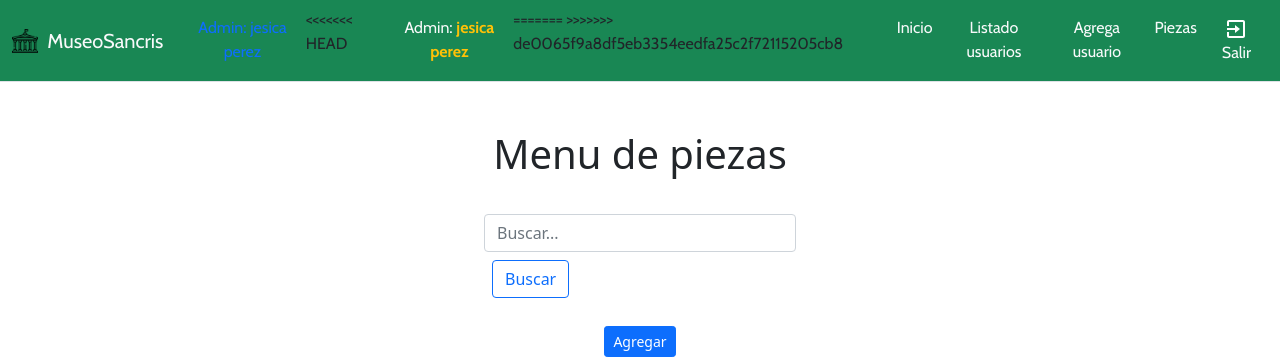
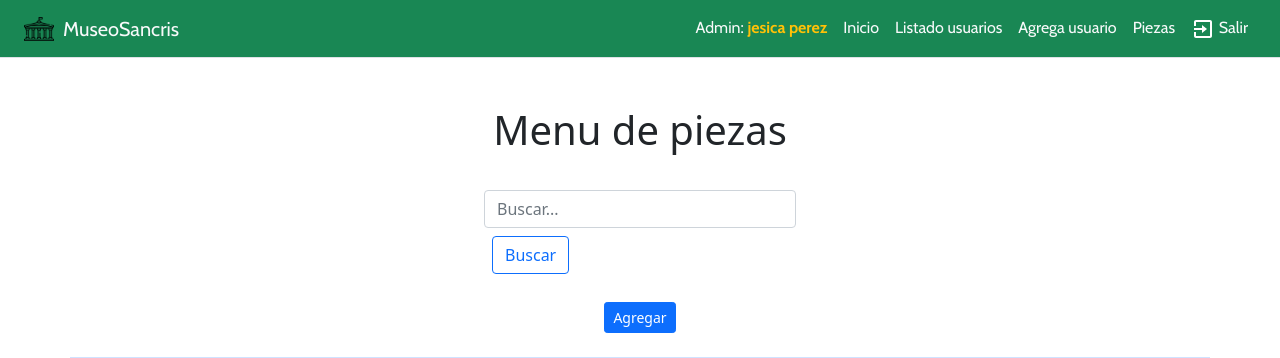
Before and after one commit to ianucraniano/Proyecto2023, a PHP site: page /menupiezas.php in a window 1280 px wide. Shown: the top 358 px of the page. Run offline with PHP 8.4, Linux system fonts and the light colour scheme; a user stored in the database is signed in; data comes from the database, SQL or seed files in the repository; some web fonts are replaced.

Commit message:
algunos cambios 13/06

```diff
--- a/form_agregar.php
+++ b/form_agregar.php
@@ -14,8 +14,8 @@ session_start();
     <link rel="stylesheet" href="./CSS/nav.css">
     <title>Document</title>
 
-    <!-- <link href="https://cdn.jsdelivr.net/npm/bootstrap@5.3.2/dist/css/bootstrap.min.css" rel="stylesheet" integrity="sha384-T3c6CoIi6uLrA9TneNEoa7RxnatzjcDSCmG1MXxSR1GAsXEV/Dwwykc2MPK8M2HN" crossorigin="anonymous">
-    <link rel="stylesheet" href="./bootstrap/css/bootstrap.min.css"> -->
+     <link href="https://cdn.jsdelivr.net/npm/bootstrap@5.3.2/dist/css/bootstrap.min.css" rel="stylesheet" integrity="sha384-T3c6CoIi6uLrA9TneNEoa7RxnatzjcDSCmG1MXxSR1GAsXEV/Dwwykc2MPK8M2HN" crossorigin="anonymous">
+    <link rel="stylesheet" href="./bootstrap/css/bootstrap.min.css">
    <link rel="stylesheet" href="bootstrap/css/bootstrap.min.css">
 </head>
 <body>
--- a/form_agregarp.php
+++ b/form_agregarp.php
@@ -14,8 +14,8 @@ session_start();
     <link rel="stylesheet" href="./CSS/nav.css">
     <title>Document</title>
 
-    <!-- <link href="https://cdn.jsdelivr.net/npm/bootstrap@5.3.2/dist/css/bootstrap.min.css" rel="stylesheet" integrity="sha384-T3c6CoIi6uLrA9TneNEoa7RxnatzjcDSCmG1MXxSR1GAsXEV/Dwwykc2MPK8M2HN" crossorigin="anonymous">
-    <link rel="stylesheet" href="./bootstrap/css/bootstrap.min.css"> -->
+    <link href="https://cdn.jsdelivr.net/npm/bootstrap@5.3.2/dist/css/bootstrap.min.css" rel="stylesheet" integrity="sha384-T3c6CoIi6uLrA9TneNEoa7RxnatzjcDSCmG1MXxSR1GAsXEV/Dwwykc2MPK8M2HN" crossorigin="anonymous">
+    <link rel="stylesheet" href="./bootstrap/css/bootstrap.min.css">
    <link rel="stylesheet" href="bootstrap/css/bootstrap.min.css">
 </head>
 <body>
--- a/form_editar.php
+++ b/form_editar.php
@@ -39,7 +39,7 @@ $fila=mysqli_fetch_assoc($result);
     <meta name="viewport" content="width=device-width, initial-scale=1.0">
     <title>Document</title>
 
-    <!-- <link href="https://cdn.jsdelivr.net/npm/bootstrap@5.3.2/dist/css/bootstrap.min.css" rel="stylesheet" integrity="sha384-T3c6CoIi6uLrA9TneNEoa7RxnatzjcDSCmG1MXxSR1GAsXEV/Dwwykc2MPK8M2HN" crossorigin="anonymous"> -->
+     <link href="https://cdn.jsdelivr.net/npm/bootstrap@5.3.2/dist/css/bootstrap.min.css" rel="stylesheet" integrity="sha384-T3c6CoIi6uLrA9TneNEoa7RxnatzjcDSCmG1MXxSR1GAsXEV/Dwwykc2MPK8M2HN" crossorigin="anonymous">
     <link rel="stylesheet" href="./bootstrap/css/bootstrap.min.css">
 
 </head>
--- a/form_editarp.php
+++ b/form_editarp.php
@@ -49,7 +49,7 @@ $fila=mysqli_fetch_assoc($result);
     <meta name="viewport" content="width=device-width, initial-scale=1.0">
     <title>Document</title>
 
-    <!-- <link href="https://cdn.jsdelivr.net/npm/bootstrap@5.3.2/dist/css/bootstrap.min.css" rel="stylesheet" integrity="sha384-T3c6CoIi6uLrA9TneNEoa7RxnatzjcDSCmG1MXxSR1GAsXEV/Dwwykc2MPK8M2HN" crossorigin="anonymous"> -->
+     <link href="https://cdn.jsdelivr.net/npm/bootstrap@5.3.2/dist/css/bootstrap.min.css" rel="stylesheet" integrity="sha384-T3c6CoIi6uLrA9TneNEoa7RxnatzjcDSCmG1MXxSR1GAsXEV/Dwwykc2MPK8M2HN" crossorigin="anonymous">
     <link rel="stylesheet" href="./bootstrap/css/bootstrap.min.css">
 
 </head>
--- a/form_eliminar.php
+++ b/form_eliminar.php
@@ -23,7 +23,7 @@ require_once "conexion.php";
     <meta name="viewport" content="width=device-width, initial-scale=1.0">
     <title>Document</title>
 
-    <!-- <link href="https://cdn.jsdelivr.net/npm/bootstrap@5.3.2/dist/css/bootstrap.min.css" rel="stylesheet" integrity="sha384-T3c6CoIi6uLrA9TneNEoa7RxnatzjcDSCmG1MXxSR1GAsXEV/Dwwykc2MPK8M2HN" crossorigin="anonymous"> -->
+    <link href="https://cdn.jsdelivr.net/npm/bootstrap@5.3.2/dist/css/bootstrap.min.css" rel="stylesheet" integrity="sha384-T3c6CoIi6uLrA9TneNEoa7RxnatzjcDSCmG1MXxSR1GAsXEV/Dwwykc2MPK8M2HN" crossorigin="anonymous">
     <link rel="stylesheet" href="./bootstrap/css/bootstrap.min.css">
 
 </head>
--- a/form_eliminarp.php
+++ b/form_eliminarp.php
@@ -27,7 +27,7 @@ $fila=mysqli_fetch_array($result);
     <meta name="viewport" content="width=device-width, initial-scale=1.0">
     <title>Document</title>
 
-    <!-- <link href="https://cdn.jsdelivr.net/npm/bootstrap@5.3.2/dist/css/bootstrap.min.css" rel="stylesheet" integrity="sha384-T3c6CoIi6uLrA9TneNEoa7RxnatzjcDSCmG1MXxSR1GAsXEV/Dwwykc2MPK8M2HN" crossorigin="anonymous"> -->
+  <link href="https://cdn.jsdelivr.net/npm/bootstrap@5.3.2/dist/css/bootstrap.min.css" rel="stylesheet" integrity="sha384-T3c6CoIi6uLrA9TneNEoa7RxnatzjcDSCmG1MXxSR1GAsXEV/Dwwykc2MPK8M2HN" crossorigin="anonymous">
     <link rel="stylesheet" href="./bootstrap/css/bootstrap.min.css">
 
 </head>
--- a/header.php
+++ b/header.php
@@ -5,7 +5,7 @@
     <meta charset="UTF-8">
     <meta name="viewport" content="width=device-width, initial-scale=1.0">
     <link href="https: //fonts.googleapis.com/css2? family= Roboto+Condensed:wght@700 & family= Roboto+Slab & display=swap" rel="stylesheet">
-    <!-- <link href="https://cdn.jsdelivr.net/npm/bootstrap@5.3.2/dist/css/bootstrap.min.css" rel="stylesheet" integrity="sha384-T3c6CoIi6uLrA9TneNEoa7RxnatzjcDSCmG1MXxSR1GAsXEV/Dwwykc2MPK8M2HN" crossorigin="anonymous">     -->
+    <link href="https://cdn.jsdelivr.net/npm/bootstrap@5.3.2/dist/css/bootstrap.min.css" rel="stylesheet" integrity="sha384-T3c6CoIi6uLrA9TneNEoa7RxnatzjcDSCmG1MXxSR1GAsXEV/Dwwykc2MPK8M2HN" crossorigin="anonymous">
     <link rel="stylesheet" href="./bootstrap/css/bootstrap.min.css">
     <link href='https://unpkg.com/boxicons@2.1.4/css/boxicons.min.css' rel='stylesheet'>
     <link rel="preconnect" href="https://fonts.googleapis.com">
@@ -109,19 +109,16 @@ transition: .5s all;
           ?>
           <ul class="navbar-nav ms-auto">
 
-          <li class="nav-item">
-          <a class="nav-link" href="pagAdmin.php"> <?php echo "Admin: ". $_SESSION['nombreadmin'], " ", $_SESSION['apellidoadmin'] ?></a>
-        </li>
 
 
-<<<<<<< HEAD
+
           <li class="nav-item">
             <a class="nav-link text-light" href="#">Admin: <strong class="text-warning"><?php echo $_SESSION['nombreadmin'] ." ".$_SESSION['apellidoadmin'] ?></strong></a>
           </li>
-=======
 
 
->>>>>>> de0065f9a8df5eb3354eedfa25c2f72115205cb8
+
+
 
         <li class="nav-item">
           <a class="nav-link text-light" href="pagAdmin.php">Inicio</a>
--- a/index.php
+++ b/index.php
@@ -15,7 +15,7 @@ if(!isset($_SESSION['dniadmin'])&&!isset($_SESSION['dnigerente'])){
     <meta name="viewport" content="width=device-width, initial-scale=1.0" />
     <title>Museo de San Cristobal - Inicio</title>
     <link href="https: //fonts.googleapis.com/css2? family= Roboto+Condensed:wght@700 & family= Roboto+Slab & display=swap" rel="stylesheet">
-<!-- <link href="https://cdn.jsdelivr.net/npm/bootstrap@5.3.2/dist/css/bootstrap.min.css" rel="stylesheet" integrity="sha384-T3c6CoIi6uLrA9TneNEoa7RxnatzjcDSCmG1MXxSR1GAsXEV/Dwwykc2MPK8M2HN" crossorigin="anonymous">  -->
+<link href="https://cdn.jsdelivr.net/npm/bootstrap@5.3.2/dist/css/bootstrap.min.css" rel="stylesheet" integrity="sha384-T3c6CoIi6uLrA9TneNEoa7RxnatzjcDSCmG1MXxSR1GAsXEV/Dwwykc2MPK8M2HN" crossorigin="anonymous">
     <link rel="stylesheet" href="./bootstrap/css/bootstrap.min.css">
     <link rel="stylesheet" href="./CSS/estilo.css">
     <link rel="stylesheet" href="./CSS/contacto.css">
--- a/listadoadm.php
+++ b/listadoadm.php
@@ -63,6 +63,7 @@ include("header.php");
 
 <section>
 
+
         <div class="text-center mt-5 mb-3"><h3>Listado de usuarios</h3></div>
 
   <div class="container-fluid col-4 p-4">
@@ -71,7 +72,7 @@ include("header.php");
       <button class="btn btn-outline-success"  type="submit">Buscar</button>
     </form>
   </div>
-
+  <div role="alert" class="alert p-4 mt-3 text-center"></div>
         <table class="table table-success table-striped">
 
         <div class="text-center mt-5 mb-3"><h1>Listado de usuarios</h1>
--- a/login.php
+++ b/login.php
@@ -38,9 +38,9 @@
         <div class="col-md-4 formulario">
             <form action="ingresar.php" method="post" class="mt-5">
             <div class="form-group text-center titulo">
-                <h1 class="text-black">Iniciar sesión</h1>
+                <h1 class="text-white">Iniciar sesión</h1>
             </div>
-            <label for="tipo" class="form-label"> Tipo de usuario</label>
+            <label for="tipo" class="form-label text-white"> Tipo de usuario</label>
             <div class="form-floating mb-3">
          <select class="form-control" name="tipo_usuario" id="tipo_usuario" required>
          <option selected disabled="">Selecciona un rol</option>
--- a/menupiezas.php
+++ b/menupiezas.php
@@ -23,7 +23,7 @@ if(!empty($_POST["num"])){
     $sql1="SELECT  *
     FROM piezas, donante
     WHERE (piezas.Donante_idDonante1=donante.idDonante) and numeroInventario like '%$clave%' ";
-   $result=mysqli_query($conex,$sql1);
+   $resultado=mysqli_query($conex,$sql1);
 
 }
 
@@ -37,8 +37,8 @@ if(!empty($_POST["num"])){
     <meta name="viewport" content="width=device-width, initial-scale=1.0">
     <title></title>
 
-  <!-- <link rel="stylesheet" href="./bootstrap/css/bootstrap.min.css"> -->
-<link rel="stylesheet" href="../CSS/nav.css">
+  <link rel="stylesheet" href="./bootstrap/css/bootstrap.min.css">
+
 
 </head>
 <body>
@@ -134,7 +134,7 @@ if(!empty($_POST["num"])){
             </svg></a>
         <button class="btn btn-info view-details" title="Ver detalles" data-id="<?php echo $fila['idPiezas']; ?>"><svg xmlns="http://www.w3.org/2000/svg" width="16" height="16" fill="currentColor" class="bi bi-eye-fill" viewBox="0 0 16 16"><path d="M10.5 8a2.5 2.5 0 1 1-5 0 2.5 2.5 0 0 1 5 0"/>
               <path d="M0 8s3-5.5 8-5.5S16 8 16 8s-3 5.5-8 5.5S0 8 0 8m8 3.5a3.5 3.5 0 1 0 0-7 3.5 3.5 0 0 0 0 7"/></svg></button>
-        <!-- <a class="me-1 btn btn-primary btn-sm" title="Ver detalles" href=".php?idPiezas=<?php echo $fila ['idPiezas'];?>"></a> -->
+
         </td>
 
 </tr>
@@ -171,7 +171,7 @@ if(!empty($_POST["num"])){
 	     }else{
 
           echo "</table></div>";
-          echo "<div class='container text-center lead my-3 py-3'><div class='alert alert-danger my-5 py-4'><p><em>No existen especies! </em><a href='index.php' class='text-primary lead ms-2'>Volver</a></p></div></div>";
+          echo "<div class='container text-center lead my-3 py-3'><div class='alert alert-danger my-5 py-4'><p><em>No existen especies! </em><a href='pagAdmin.php' class='text-primary lead ms-2'>Volver</a></p></div></div>";
          }
 	   ?>
 
--- a/pagAdmin.php
+++ b/pagAdmin.php
@@ -19,7 +19,7 @@ if(!isset($_SESSION['dniadmin'])){
 
     <link rel="stylesheet" href="./CSS/nav.css">
     <title>Inicio-Administrador</title>
-    <!-- <link href="https://cdn.jsdelivr.net/npm/bootstrap@5.3.1/dist/css/bootstrap.min.css" rel="stylesheet" integrity="sha384-4bw+/aepP/YC94hEpVNVgiZdgIC5+VKNBQNGCHeKRQN+PtmoHDEXuppvnDJzQIu9" crossorigin="anonymous"> -->
+     <link href="https://cdn.jsdelivr.net/npm/bootstrap@5.3.1/dist/css/bootstrap.min.css" rel="stylesheet" integrity="sha384-4bw+/aepP/YC94hEpVNVgiZdgIC5+VKNBQNGCHeKRQN+PtmoHDEXuppvnDJzQIu9" crossorigin="anonymous">
 </head>
 <style>
   .imagen{
--- a/pagGerente.php
+++ b/pagGerente.php
@@ -18,7 +18,7 @@ if(!isset($_SESSION['dnigerente'])){
 
     <link rel="stylesheet" href="./CSS/nav.css">
     <title>Inicio-Pagina gerente</title>
-    <!-- <link href="https://cdn.jsdelivr.net/npm/bootstrap@5.3.1/dist/css/bootstrap.min.css" rel="stylesheet" integrity="sha384-4bw+/aepP/YC94hEpVNVgiZdgIC5+VKNBQNGCHeKRQN+PtmoHDEXuppvnDJzQIu9" crossorigin="anonymous"> -->
+    <link href="https://cdn.jsdelivr.net/npm/bootstrap@5.3.1/dist/css/bootstrap.min.css" rel="stylesheet" integrity="sha384-4bw+/aepP/YC94hEpVNVgiZdgIC5+VKNBQNGCHeKRQN+PtmoHDEXuppvnDJzQIu9" crossorigin="anonymous">
 </head>
 <body>
 
--- a/ver_detalles.php
+++ b/ver_detalles.php
@@ -1,5 +1,5 @@
 <?php
-require_once "conexion.php";
+/*require_once "conexion.php";
 
 // Verificar si se ha pasado el parámetro 'id'
 if (isset($_GET['idPiezas'])) {
@@ -73,7 +73,7 @@ if (isset($_GET['idPiezas'])) {
 <?php
 } else {
     echo "No se ha proporcionado un ID válido.";
-}
+}*/
 
 
 ?>
```
